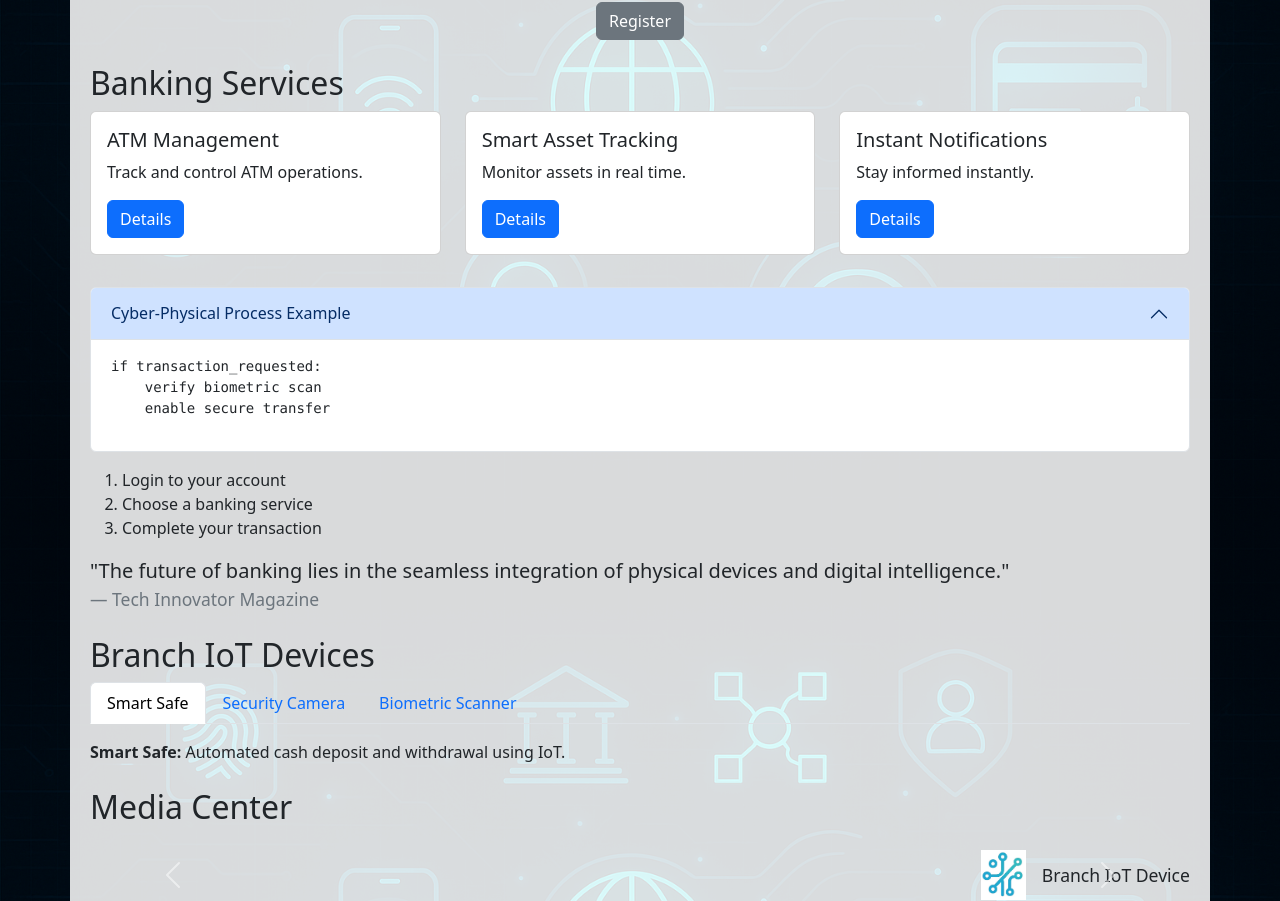
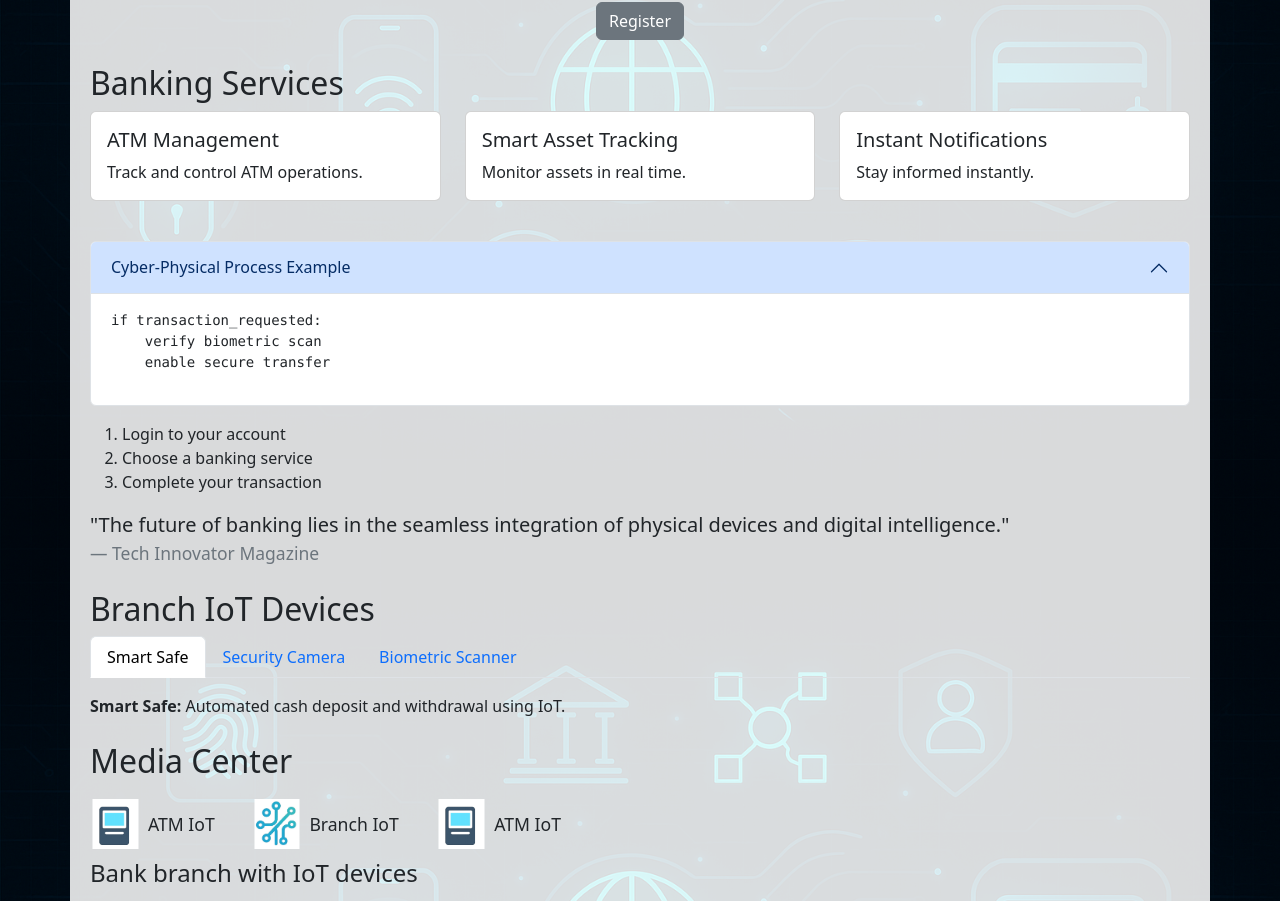
Before and after one commit to Bhuvan92-cyber/Cyber-Banking, a Django app: page / in a window 1280 px wide. Shown: the part 330-1231 px from the top of the page. Run offline with Django 3.2, Linux system fonts and the light colour scheme.

Commit message:
Update base.html

```diff
--- a/app/templates/base.html
+++ b/app/templates/base.html
@@ -36,16 +36,46 @@
             transition: box-shadow 0.3s;
         }
         .welcome-header:hover {
-            box-shadow: 0 8px 32px rgba(44,83,100,0.40);
+            box-shadow: 0 8px 32px rgba(44,83,100,0.4);
         }
-
-        /* ✅ Carousel Image Size Fix */
         .carousel-item img {
-            max-height: 400px;       /* Limit maximum height */
-            width: auto;             /* Maintain aspect ratio */
-            max-width: 100%;         /* Prevent overflow */
-            margin: 0 auto;          /* Center horizontally */
-            object-fit: contain;     /* Scale image nicely */
+            max-height: 400px;
+            width: auto;
+            max-width: 100%;
+            margin: 0 auto;
+            object-fit: contain;
+        }
+        .media-scroller {
+            overflow: hidden;
+            position: relative;
+            width: 100%;
+            padding: 10px 0;
+        }
+        .media-track {
+            display: flex;
+            gap: 40px;
+            animation: scroll-left 20s linear infinite;
+        }
+        .media-item {
+            display: flex;
+            align-items: center;
+            gap: 10px;
+            flex: 0 0 auto;
+        }
+        .media-item img {
+            height: 50px;
+            width: auto;
+        }
+        .media-item span {
+            font-size: 1.1rem;
+            white-space: nowrap;
+        }
+        @keyframes scroll-left {
+            from { transform: translateX(0%); }
+            to { transform: translateX(-50%); }
+        }
+        .media-scroller:hover .media-track {
+            animation-play-state: paused;
         }
     </style>
 </head>
@@ -77,15 +107,16 @@
 
     {% block content %}{% endblock %}
 
+    <!-- Banking Services Section -->
     <section class="my-4">
         <h2>Banking Services</h2>
         <div class="row">
+            <!-- Cards for services -->
             <div class="col-md-4 mb-3">
                 <div class="card h-100">
                     <div class="card-body">
                         <h5 class="card-title">ATM Management</h5>
                         <p class="card-text">Track and control ATM operations.</p>
-                        <button class="btn btn-primary" data-bs-toggle="modal" data-bs-target="#atmInfo">Details</button>
                     </div>
                 </div>
             </div>
@@ -94,7 +125,6 @@
                     <div class="card-body">
                         <h5 class="card-title">Smart Asset Tracking</h5>
                         <p class="card-text">Monitor assets in real time.</p>
-                        <button class="btn btn-primary" data-bs-toggle="modal" data-bs-target="#assetInfo">Details</button>
                     </div>
                 </div>
             </div>
@@ -103,12 +133,13 @@
                     <div class="card-body">
                         <h5 class="card-title">Instant Notifications</h5>
                         <p class="card-text">Stay informed instantly.</p>
-                        <button class="btn btn-primary" data-bs-toggle="modal" data-bs-target="#notifInfo">Details</button>
                     </div>
                 </div>
             </div>
         </div>
+    </section>
 
+    <!-- Accordion -->
     <div class="accordion my-3" id="processAccordion">
         <div class="accordion-item">
             <h2 class="accordion-header">
@@ -137,83 +168,56 @@ if transaction_requested:
         <p>"The future of banking lies in the seamless integration of physical devices and digital intelligence."</p>
         <footer class="blockquote-footer">Tech Innovator Magazine</footer>
     </blockquote>
-    </section>
 
+    <!-- Branch IoT Devices Tabs -->
     <section class="my-4">
         <h2>Branch IoT Devices</h2>
+        <!-- Tabs -->
         <ul class="nav nav-tabs" id="deviceTab" role="tablist">
             <li class="nav-item">
-                <button class="nav-link active" id="safe-tab" data-bs-toggle="tab" data-bs-target="#safe" type="button" role="tab">Smart Safe</button>
+                <button class="nav-link active" data-bs-toggle="tab" data-bs-target="#safe" type="button">Smart Safe</button>
             </li>
             <li class="nav-item">
-                <button class="nav-link" id="camera-tab" data-bs-toggle="tab" data-bs-target="#camera" type="button" role="tab">Security Camera</button>
+                <button class="nav-link" data-bs-toggle="tab" data-bs-target="#camera" type="button">Security Camera</button>
             </li>
             <li class="nav-item">
-                <button class="nav-link" id="biometric-tab" data-bs-toggle="tab" data-bs-target="#biometric" type="button" role="tab">Biometric Scanner</button>
+                <button class="nav-link" data-bs-toggle="tab" data-bs-target="#biometric" type="button">Biometric Scanner</button>
             </li>
         </ul>
-        <div class="tab-content pt-3" id="deviceTabContent">
-            <div class="tab-pane fade show active" id="safe" role="tabpanel">
-                <strong>Smart Safe:</strong> Automated cash deposit and withdrawal using IoT.
-            </div>
-            <div class="tab-pane fade" id="camera" role="tabpanel">
-                <strong>Security Camera:</strong> Real-time threat monitoring at branch locations.
-            </div>
-            <div class="tab-pane fade" id="biometric" role="tabpanel">
-                <strong>Biometric Scanner:</strong> Secure user authentication for safe and fast banking.
-            </div>
+        <div class="tab-content pt-3">
+            <div class="tab-pane fade show active" id="safe"> <strong>Smart Safe:</strong> Automated cash deposit and withdrawal using IoT. </div>
+            <div class="tab-pane fade" id="camera"> <strong>Security Camera:</strong> Real-time threat monitoring at branch locations. </div>
+            <div class="tab-pane fade" id="biometric"> <strong>Biometric Scanner:</strong> Secure user authentication. </div>
         </div>
     </section>
 
+    <!-- Media Scroller -->
     <section class="my-4">
         <h2>Media Center</h2>
-        <div id="mediaCarousel" class="carousel slide mb-3" data-bs-ride="carousel">
-            <div id="mediaCarousel" class="carousel slide mb-3" data-bs-ride="carousel">
-            <div id="mediaCarousel" class="carousel slide mb-3" data-bs-ride="carousel">
-                <div class="carousel-inner">
-                    <div class="carousel-item active">
-                        <div class="d-flex align-items-center justify-content-center" style="height:80px;">
-                            <img src="/static/images/branch1.jpg" alt="Branch IoT" style="max-height:50px; width:auto; margin-right:16px;">
-                            <span style="font-size:1.1rem;">Branch IoT Device</span>
+        <div class="media-scroller">
+            <div class="media-track">
+                <div class="media-item"><img src="/static/images/branch1.jpg" alt="Branch IoT"><span>Branch IoT</span></div>
+                <div class="media-item"><img src="/static/images/branch2.jpg" alt="ATM IoT"><span>ATM IoT</span></div>
+                <div class="media-item"><img src="/static/images/branch1.jpg" alt="Branch IoT"><span>Branch IoT</span></div>
+                <div class="media-item"><img src="/static/images/branch2.jpg" alt="ATM IoT"><span>ATM IoT</span></div>
             </div>
         </div>
-                    <div class="carousel-item">
-                        <div class="d-flex align-items-center justify-content-center" style="height:80px;">
-                            <img src="/static/images/branch2.jpg" alt="ATM IoT" style="max-height:50px; width:auto; margin-right:16px;">
-                            <span style="font-size:1.1rem;">ATM IoT Device</span>
+        <h4>Bank branch with IoT devices</h4>
+        <div class="text-center mt-3">
+            <iframe width="560" height="315" src="https://www.youtube.com/embed/dL5uRQAlTwk" title="Banking Demo Live" frameborder="0" allowfullscreen>
+            </iframe>
         </div>
-                    </div>
-                </div>
-                <button class="carousel-control-prev" type="button" data-bs-target="#mediaCarousel" data-bs-slide="prev">
-                    <span class="carousel-control-prev-icon"></span>
-                </button>
-                <button class="carousel-control-next" type="button" data-bs-target="#mediaCarousel" data-bs-slide="next">
-                    <span class="carousel-control-next-icon"></span>
-                </button>
-            </div>
-        <h4>Bank branch with IoT devices</h4>
-        <center><iframe
-            width="560"
-            height="315"
-            src="https://www.youtube.com/embed/dL5uRQAlTwk"
-            title="Banking Demo Live"
-            frameborder="0"
-            allow="accelerometer; autoplay; clipboard-write; encrypted-media; gyroscope; picture-in-picture"
-            allowfullscreen
-            class="mt-3">
-        </iframe></center>
     </section>
 
+    <!-- Aside -->
     <aside class="mt-4">
         <h3>Did You Know?</h3>
-        <p>
-            80% of banks worldwide are investing in IoT to improve customer experience and operational efficiency.
-        </p>
+        <p>80% of banks worldwide are investing in IoT to improve customer experience and efficiency.</p>
     </aside>
 </div>
 
-<!-- Modals and rest of your code remain unchanged -->
-<!-- ... -->
+<!-- ✅ Toast Container -->
+<div id="toastContainer" class="toast-container position-fixed bottom-0 end-0 p-3"></div>
 
 <footer class="text-center py-3 bg-light">
     &copy; 2025 Cyber-Physical Banking. All rights reserved.
@@ -225,8 +229,6 @@ if transaction_requested:
         const toastEl = document.createElement('div');
         toastEl.className = 'toast align-items-center text-bg-' + type + ' border-0';
         toastEl.role = 'alert';
-        toastEl.setAttribute('aria-live', 'assertive');
-        toastEl.setAttribute('aria-atomic', 'true');
         toastEl.innerHTML = `
           <div class="d-flex">
             <div class="toast-body">${msg}</div>
```
Lines whose indentation alone changed are shown as unchanged.
